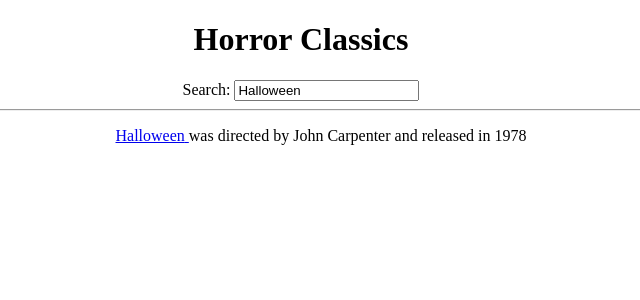
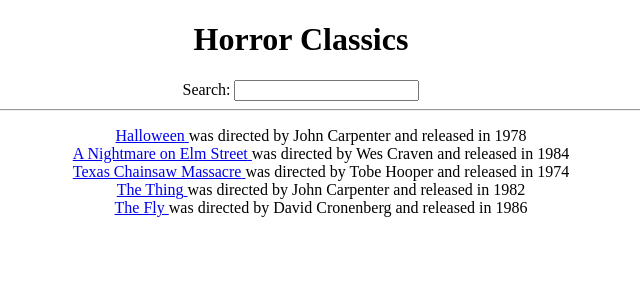
Before and after one commit to alton-michaux/hacker-stories, a React (Create React App) app in the folder hacker-stories/: page / in a window 1280 px wide. Shown: the top 300 px of the page, without its empty margins (339-979 px from the left). Built offline with nearby package versions, Linux system fonts and the light colour scheme; the HTML template or start-up script is replaced by a standard one.

Commit message:
implemented a custom hook "useSemiPersistentState"

```diff
--- a/hacker-stories/src/App.js
+++ b/hacker-stories/src/App.js
@@ -3,14 +3,21 @@ import Search from './Search'
 import Movies from './Movies'
 import List from './List'
 
-const App = () => {
-  const [searchTerm, setSearchTerm] = useState(
-    localStorage.getItem('search') || "Halloween"
-    );
+
+const useSemiPersistentState = (key, initialState) => {
+  const [value, setValue] = useState(
+    localStorage.getItem(key) || initialState
+  );
 
   useEffect(() => {
-    localStorage.setItem('search', searchTerm)
-  }, [searchTerm])
+    localStorage.setItem(key, value)
+  }, [value, key])
+
+  return [value, setValue]
+}
+
+const App = () => {
+  const [searchTerm, setSearchTerm] = useSemiPersistentState('search', '')
 
   const handleSearch = (event) => {
     event.preventDefault()
```
